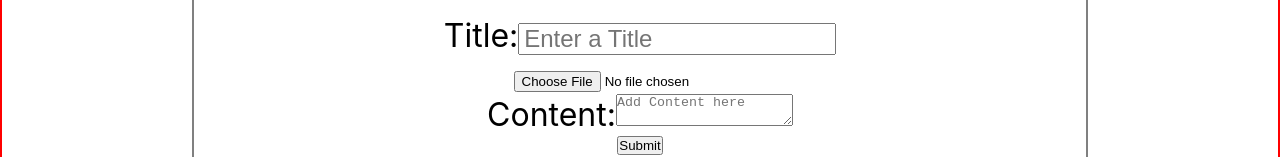
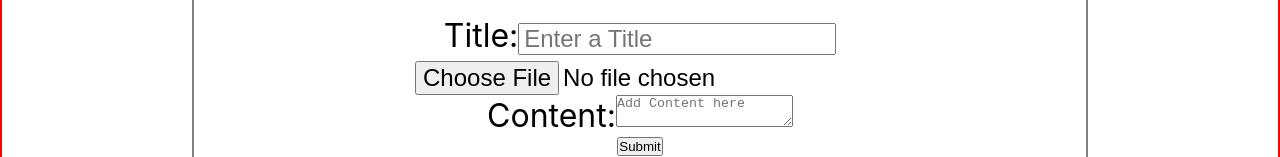
Before and after one commit to JordanWalling/vandyke-frontend, a React (Create React App) app in the folder src/client/: page /login/dashboard in a window 1280 px wide. Shown: the part 303-460 px from the top of the page. Built offline with nearby package versions, Linux system fonts and the light colour scheme; no server answers.

Commit message:
create separate form styling page so create blog functionality works

```diff
--- /dev/null
+++ b/src/client/src/components/Banner.jsx
@@ -0,0 +1,11 @@
+import styled from "styled-components";
+
+const Banner = styled.div`
+  height: 22vh;
+  background-image: linear-gradient(to right, #090979, #00d4ff);
+  display: flex;
+  justify-content: center;
+  align-items: center;
+`;
+
+export default Banner;
--- a/src/client/src/components/CreateBlog.js
+++ b/src/client/src/components/CreateBlog.js
@@ -1,5 +1,6 @@
 import styled from "styled-components";
 import classes from "./CreateBlog.module.css";
+import { Wrapper, Label, Title, Input } from "./FormStyling";
 
 const CreateBlog = ({
   content,
@@ -11,27 +12,6 @@ const CreateBlog = ({
   setImage,
   handleImage,
 }) => {
-  const Wrapper = styled.div`
-    border: 2px solid red;
-    display: flex;
-    justify-content: center;
-    justify-items: center;
-    height: 50vh;
-  `;
-
-  const Label = styled.label`
-    font-size: 2rem;
-  `;
-
-  const Title = styled.h2`
-    font-size: 3rem;
-    padding: 1rem 0;
-  `;
-
-  const Input = styled.input`
-    font-size: 1.5rem;
-    padding-left: 0.25rem;
-  `;
   return (
     <Wrapper>
       <form className={classes.Form} onSubmit={handleSubmit}>
@@ -47,7 +27,7 @@ const CreateBlog = ({
         </div>
         <div>
           <Label>
-            <input type="file" accept="images/*" onChange={handleImage} />
+            <Input type="file" accept="images/*" onChange={handleImage} />
           </Label>
         </div>
         <div>
--- /dev/null
+++ b/src/client/src/components/FormStyling.jsx
@@ -0,0 +1,23 @@
+import styled from "styled-components";
+
+export const Wrapper = styled.div`
+  border: 2px solid red;
+  display: flex;
+  justify-content: center;
+  justify-items: center;
+  height: 50vh;
+`;
+
+export const Label = styled.label`
+  font-size: 2rem;
+`;
+
+export const Title = styled.h2`
+  font-size: 3rem;
+  padding: 1rem 0;
+`;
+
+export const Input = styled.input`
+  font-size: 1.5rem;
+  padding-left: 0.25rem;
+`;
--- a/src/client/src/pages/Dashboard.js
+++ b/src/client/src/pages/Dashboard.js
@@ -7,16 +7,8 @@ import axios from "axios";
 import JobDetail from "./JobDetail";
 import { Link, useNavigate } from "react-router-dom";
 import GetEmails from "../components/GetEmails";
-
+import Banner from "../components/Banner";
 const BASE_URL = process.env.REACT_APP_BASE_URL;
-
-const Banner = styled.div`
-  height: 22vh;
-  background-image: linear-gradient(to right, #090979, #00d4ff);
-  display: flex;
-  justify-content: center;
-  align-items: center;
-`;
 
 const Title = styled.h2`
   color: #fff;
```
